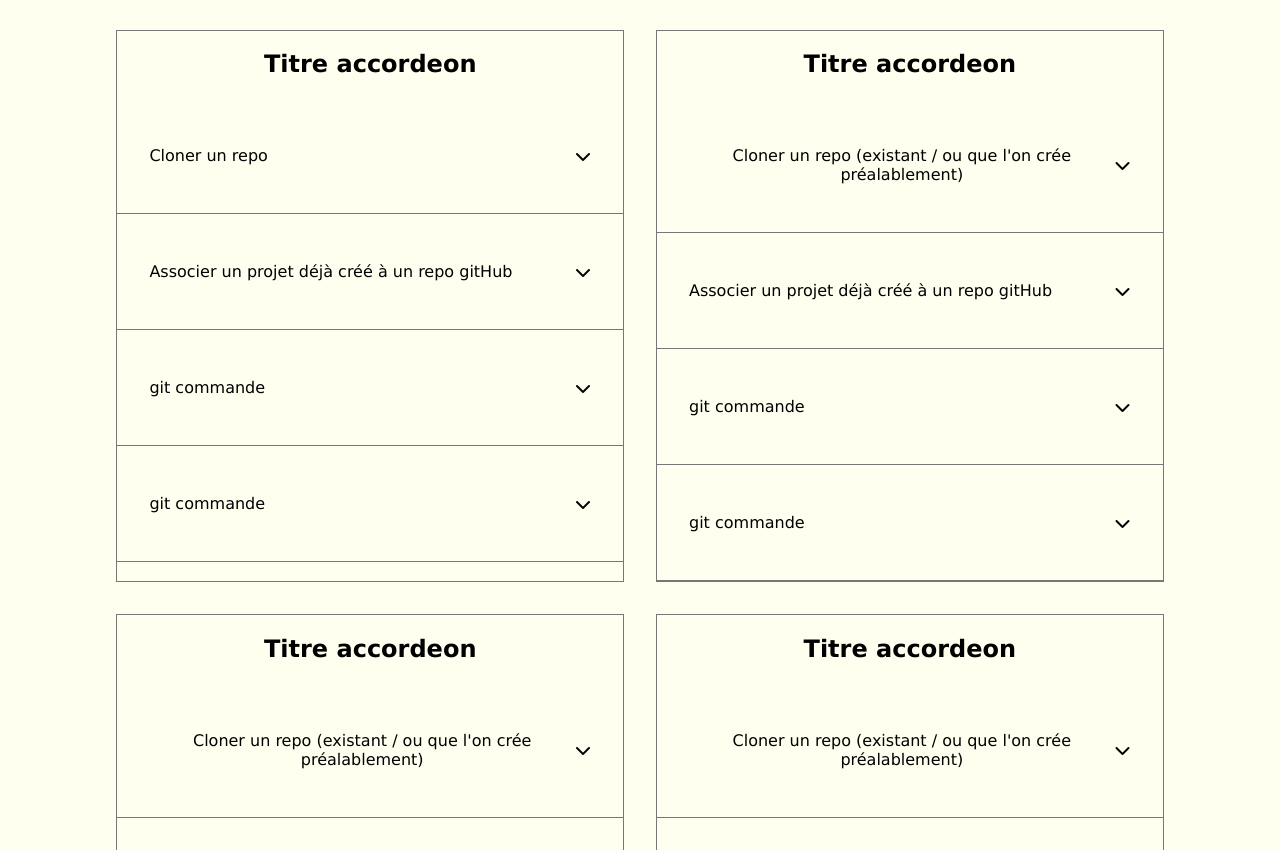
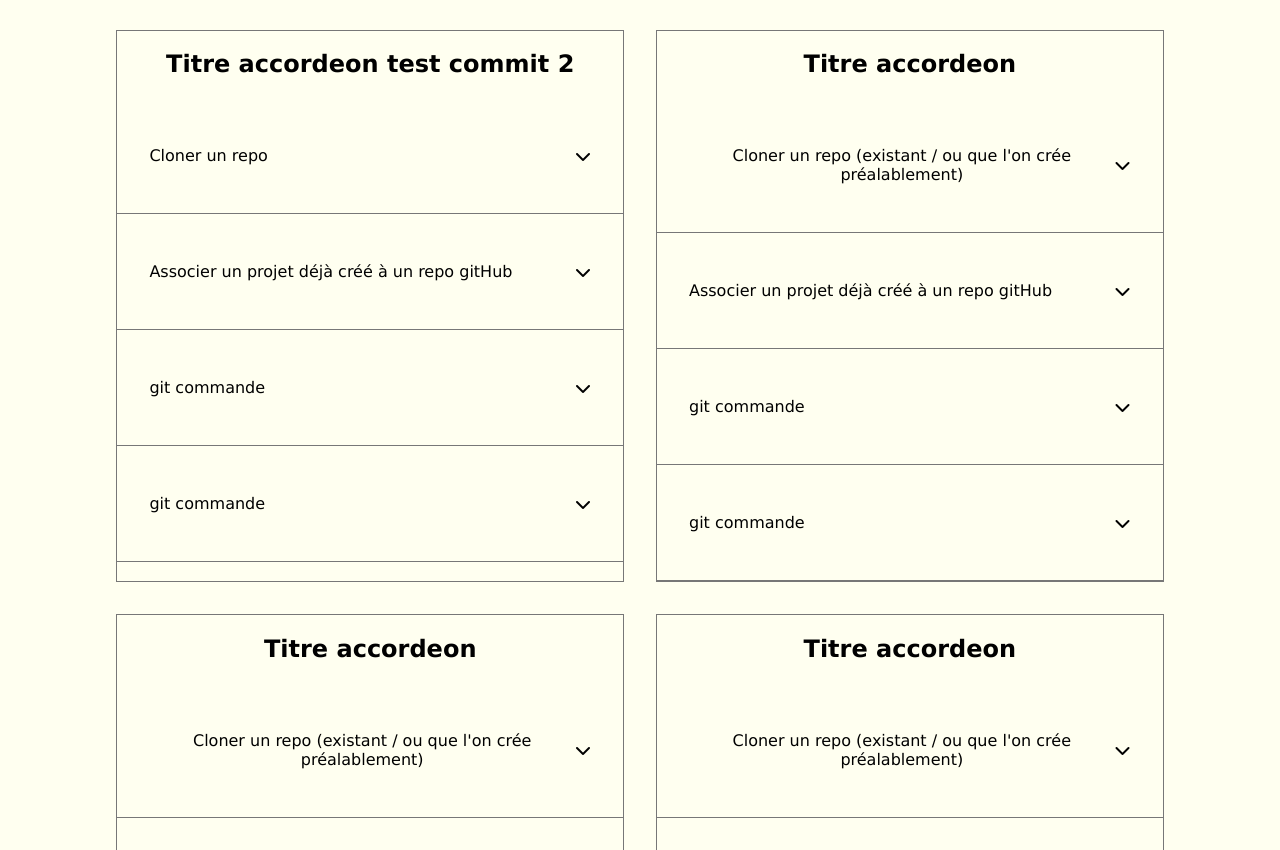
Before and after one commit to SFaucher26/git-sand-box, a plain HTML site: page index.html in a window 1280 px wide. Shown: the part 1300-2150 px from the top of the page. Drawn offline with Linux system fonts and the light colour scheme.

Commit message:
commit test 2

```diff
--- a/index.html
+++ b/index.html
@@ -190,7 +190,7 @@
     </div>
   </div>
   <div class="accordeon">
-    <h2>Titre accordeon</h2>
+    <h2>Titre accordeon test commit 2</h2>
     <!--commande 1-->
     <div class="commandes">
       <p>Cloner un repo </p>
```
